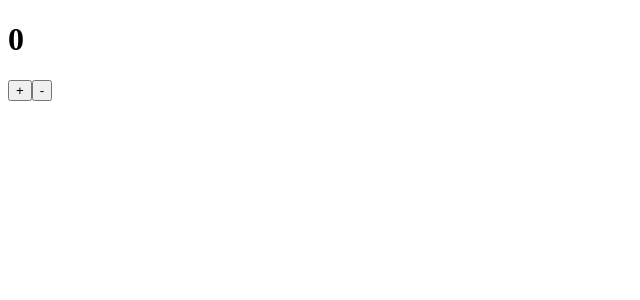
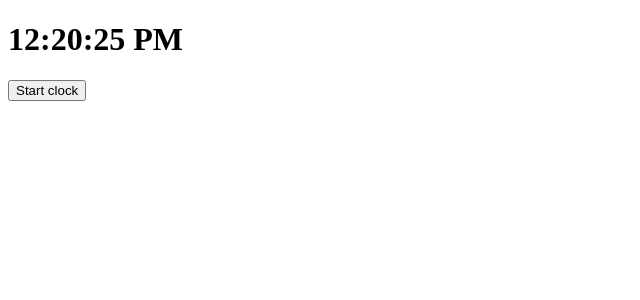
Before and after one commit to maverickGuyRahul/react-VSCode-tutorial, a React (Create React App) app: page / in a window 1280 px wide. Shown: the top 300 px of the page, without its empty margins (0-640 px from the left). Built offline with nearby package versions, Linux system fonts and the light colour scheme; the HTML template or start-up script is replaced by a standard one.

Commit message:
successfully executed task of getting current time using useState hook

```diff
--- a/src/components/App.jsx
+++ b/src/components/App.jsx
@@ -1,39 +1,23 @@
-import React from 'react';
+import React, { useState } from 'react';
 import Heading from './Heading';
 import ReactDOM from 'react-dom/client';
 
-const root = ReactDOM.createRoot(document.getElementById('root'));
-
-let count = 0;
-
-function increase() {
-  count++;
-  root.render(
-    <div className="container">
-      <h1>{count}</h1>
-      <button onClick={increase}> + </button>
-      <button onClick={decrease}> - </button>
-    </div>
-  );
-}
-
-function decrease() {
-  count--;
-  root.render(
-    <div className="container">
-      <h1>{count}</h1>
-      <button onClick={increase}> + </button>
-      <button onClick={decrease}> - </button>
-    </div>
-  );
-}
+// let count = 0;
 
 function App() {
+  const now = new Date().toLocaleTimeString();
+  const [time, updateTime] = useState(now);
+
+  function showCurrentTime() {
+    const newTime = new Date().toLocaleTimeString();
+    updateTime(newTime);
+    setInterval(showCurrentTime, 1000);
+  }
+
   return (
     <div className="container">
-      <h1>{count}</h1>
-      <button onClick={increase}> + </button>
-      <button onClick={decrease}> - </button>
+      <h1>{time}</h1>
+      <button onClick={showCurrentTime}> Start clock </button>
     </div>
   );
 }
```
